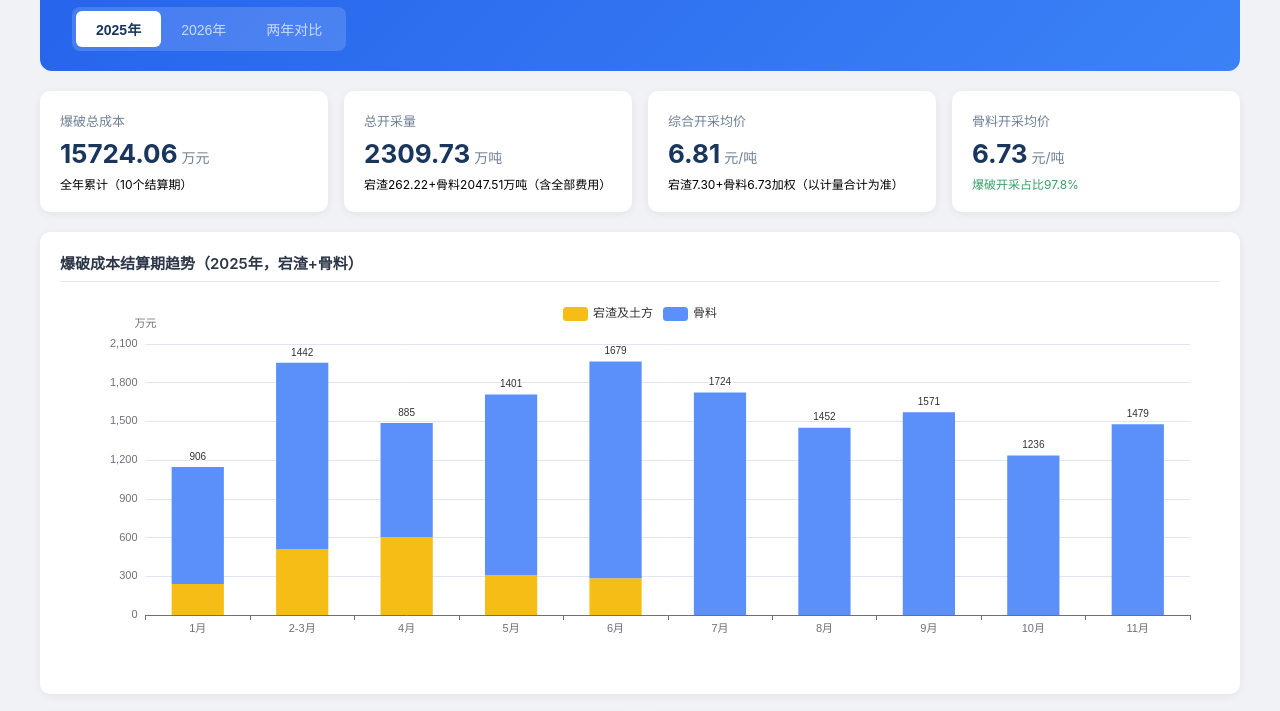
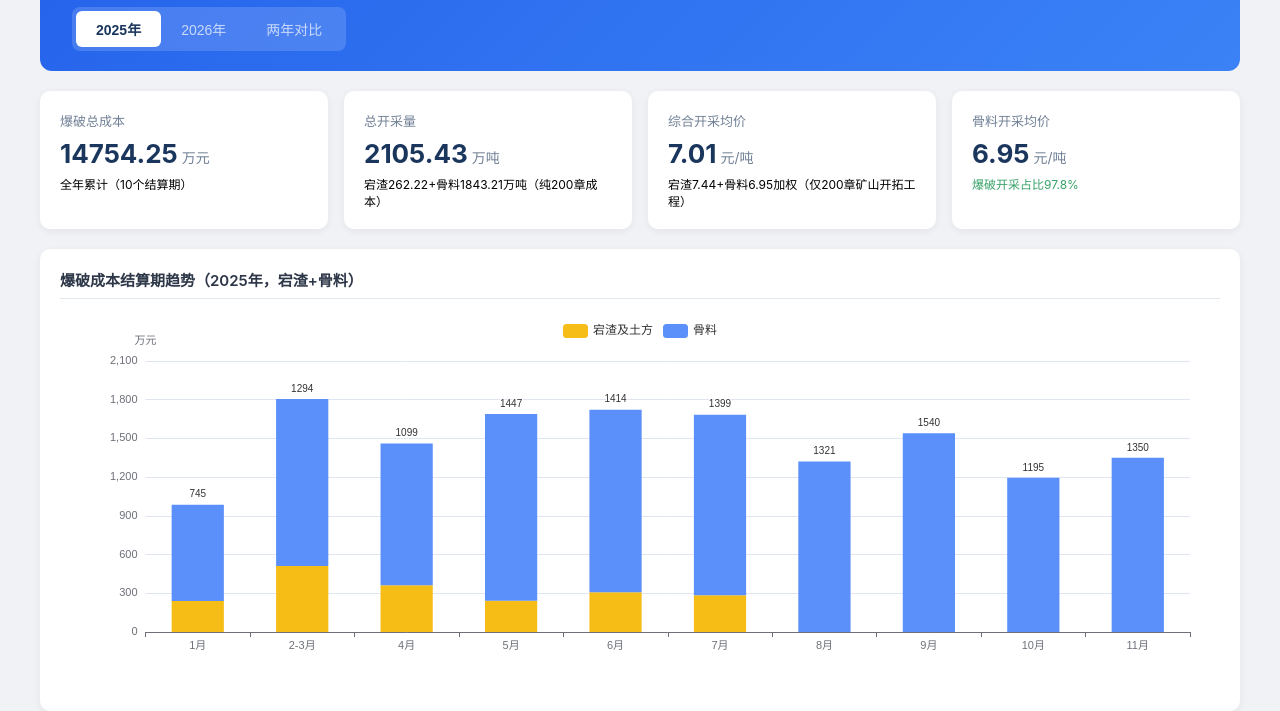
Before and after one commit to 492633478/cost-ana, a plain HTML site: page 爆破成本交互式仪表盘.html in a window 1280 px wide. Shown: the part 104-815 px from the top of the page. Drawn offline with nearby package versions, Linux system fonts and the light colour scheme.

Commit message:
Add files via upload

```diff
--- a/爆破成本交互式仪表盘.html
+++ b/爆破成本交互式仪表盘.html
@@ -3,7 +3,7 @@
 <head>
 <meta charset="UTF-8">
 <meta name="viewport" content="width=device-width, initial-scale=1.0">
-<title>爆破成本交互式分析仪表盘</title>
+<title>爆破成本（产量按结算周期）交互式分析仪表盘</title>
 <script src="https://cdn.jsdelivr.net/npm/echarts@5.4.3/dist/echarts.min.js"></script>
 <style>
   * { margin: 0; padding: 0; box-sizing: border-box; }
@@ -54,7 +54,7 @@
 <div class="header">
   <img src="logo.png" class="header-logo" alt="浙江交通集团">
   <div>
-    <h1>爆破成本交互式分析仪表盘</h1>
+    <h1>爆破成本（产量按结算周期）交互式分析仪表盘</h1>
     <p>点击右上角按钮切换年份数据 | 按结算期统计（非自然月）| 数据来源：核心成本控制-爆破成本</p>
   </div>
   <div class="toggle-group">
@@ -72,9 +72,9 @@
     </div>
     <div class="kpi-compare" id="kpi-compare-total">
       <div class="kpi-compare-row">
-        <span class="kpi-old-val">11438.71</span>
+        <span class="kpi-old-val">12209.47</span>
         <span class="kpi-arrow">→</span>
-        <span class="kpi-new-val" style="color:#5B8FF9">9775.72</span>
+        <span class="kpi-new-val" style="color:#5B8FF9">9248.69</span>
         <span class="kpi-compare-unit">万元</span>
       </div>
     </div>
@@ -102,9 +102,9 @@
     </div>
     <div class="kpi-compare" id="kpi-compare-avgprice">
       <div class="kpi-compare-row">
-        <span class="kpi-old-val">6.59</span>
+        <span class="kpi-old-val">7.03</span>
         <span class="kpi-arrow">→</span>
-        <span class="kpi-new-val" style="color:#E8684A">7.57</span>
+        <span class="kpi-new-val" style="color:#E8684A">7.17</span>
         <span class="kpi-compare-unit">元/吨</span>
       </div>
     </div>
@@ -117,9 +117,9 @@
     </div>
     <div class="kpi-compare" id="kpi-compare-aggregate">
       <div class="kpi-compare-row">
-        <span class="kpi-old-val">6.44</span>
+        <span class="kpi-old-val">6.96</span>
         <span class="kpi-arrow">→</span>
-        <span class="kpi-new-val" style="color:#E8684A">7.49</span>
+        <span class="kpi-new-val" style="color:#E8684A">6.98</span>
         <span class="kpi-compare-unit">元/吨</span>
       </div>
     </div>
@@ -154,25 +154,25 @@
 // 2025年：10个结算期（1月、2-3月、4月、5月、6月、7月、8月、9月、10月、11月）
 const data2025 = {
   periods: ['1月','2-3月','4月','5月','6月','7月','8月','9月','10月','11月'],
-  dregCost: [240.70, 512.00, 603.80, 308.50, 285.20, 0, 0, 0, 0, 0],
-  aggCost: [906.10, 1442.17, 884.91, 1400.99, 1678.89, 1723.53, 1451.92, 1570.90, 1235.55, 1478.90],
-  totalCost: [1146.80, 1954.17, 1488.71, 1709.49, 1964.09, 1723.53, 1451.92, 1570.90, 1235.55, 1478.90],
-  dregPrice: [7.85, 7.62, 7.29, 7.43, 7.12, 0, 0, 0, 0, 0],
-  aggPrice: [8.23, 8.32, 2.36, 6.91, 8.37, 8.96, 6.60, 9.09, 6.28, 7.24],
-  volume: [140.73, 240.42, 457.45, 244.36, 240.70, 192.28, 220.01, 172.72, 196.77, 204.29],
-  kpi: { total: '15724.06', volume: '2309.73', avgprice: '6.81', aggregate: '6.73' }
+  dregCost: [240.71, 511.95, 361.80, 241.91, 308.55, 285.24, 0, 0, 0, 0],
+  aggCost: [745.44, 1294.40, 1098.66, 1447.07, 1413.88, 1399.19, 1320.72, 1539.94, 1194.89, 1349.90],
+  totalCost: [986.15, 1806.35, 1460.46, 1688.97, 1722.43, 1684.44, 1320.72, 1539.94, 1194.89, 1349.90],
+  dregPrice: [7.85, 7.62, 7.21, 7.42, 7.43, 7.12, 0, 0, 0, 0],
+  aggPrice: [6.77, 7.47, 6.78, 6.81, 6.97, 6.97, 6.87, 7.00, 6.92, 6.86],
+  volume: [140.72, 240.42, 212.36, 245.09, 244.36, 240.70, 192.28, 220.01, 172.72, 196.77],
+  kpi: { total: '14754.25', volume: '2105.43', avgprice: '7.01', aggregate: '6.95' }
 };
 
 // 2026年：6个结算期（1月、2-3月、4-5月、6月、7月、8月）
 const data2026 = {
   periods: ['1月','2-3月','4-5月','6月','7月','8月'],
-  dregCost: [528.82, 318.70, 711.04, 281.50, 27.88, 88.24],
-  aggCost: [1296.72, 1383.73, 2343.39, 1321.89, 719.12, 754.69],
-  totalCost: [1825.54, 1702.43, 3054.43, 1603.39, 747.00, 842.93],
-  dregPrice: [8.58, 6.22, 8.50, 8.01, 8.69, 7.88],
-  aggPrice: [6.98, 7.22, 7.55, 7.41, 9.45, 7.39],
-  volume: [247.51, 243.01, 393.87, 213.55, 79.34, 113.35],
-  kpi: { total: '9775.72', volume: '1290.63', avgprice: '7.57', aggregate: '7.49' }
+  dregCost: [528.96, 318.73, 711.24, 281.44, 27.89, 88.30],
+  aggCost: [1274.47, 1317.24, 2152.58, 1285.68, 540.93, 721.24],
+  totalCost: [1803.43, 1635.97, 2863.82, 1567.11, 568.82, 809.53],
+  dregPrice: [8.58, 6.22, 8.50, 8.01, 8.70, 7.88],
+  aggPrice: [6.86, 6.87, 6.94, 7.21, 7.11, 7.06],
+  volume: [247.50, 243.01, 393.87, 213.55, 79.34, 113.35],
+  kpi: { total: '9248.69', volume: '1290.62', avgprice: '7.17', aggregate: '6.98' }
 };
 
 // ========== 初始化图表 ==========
@@ -203,9 +203,9 @@ function renderCharts(data, mode) {
   if (mode === '2025') {
     document.getElementById('kpi-total-change').textContent = '全年累计（10个结算期）';
     document.getElementById('kpi-total-change').className = 'kpi-change';
-    document.getElementById('kpi-volume-change').textContent = '宕渣262.22+骨料2047.51万吨（含全部费用）';
+    document.getElementById('kpi-volume-change').textContent = '宕渣262.22+骨料1843.21万吨（纯200章成本）';
     document.getElementById('kpi-volume-change').className = 'kpi-change';
-    document.getElementById('kpi-avgprice-change').textContent = '宕渣7.30+骨料6.73加权（以计量合计为准）';
+    document.getElementById('kpi-avgprice-change').textContent = '宕渣7.44+骨料6.95加权（仅200章矿山开拓工程）';
     document.getElementById('kpi-avgprice-change').className = 'kpi-change';
     document.getElementById('kpi-aggregate-change').textContent = '爆破开采占比97.8%';
     document.getElementById('kpi-aggregate-change').className = 'kpi-change down';
@@ -225,13 +225,13 @@ function renderCharts(data, mode) {
     document.getElementById('title2').textContent = '开采均价趋势（2026年1-8月，宕渣 vs 骨料）';
     document.getElementById('title3').textContent = '月爆破成本与开采量关系（2026年1-8月）';
   } else if (mode === 'compare') {
-    document.getElementById('kpi-total-change').textContent = '同比 -14.5%（1-8月同期对比）';
+    document.getElementById('kpi-total-change').textContent = '同比 -24.2%（1-8月同期对比）';
     document.getElementById('kpi-total-change').className = 'kpi-change down';
     document.getElementById('kpi-volume-change').textContent = '同比 -25.7%（1-8月同期对比）';
     document.getElementById('kpi-volume-change').className = 'kpi-change down';
-    document.getElementById('kpi-avgprice-change').textContent = '同比 +14.9%（1-8月同期对比）';
+    document.getElementById('kpi-avgprice-change').textContent = '同比 +1.9%（1-8月同期对比）';
     document.getElementById('kpi-avgprice-change').className = 'kpi-change up';
-    document.getElementById('kpi-aggregate-change').textContent = '同比 +16.3%（1-8月同期对比）';
+    document.getElementById('kpi-aggregate-change').textContent = '同比 +0.3%（1-8月同期对比）';
     document.getElementById('kpi-aggregate-change').className = 'kpi-change up';
     document.getElementById('title1').textContent = '爆破成本两年对比（1-8月同期，前6个结算期）';
     document.getElementById('title2').textContent = '开采均价两年对比（1-8月同期）';
```
